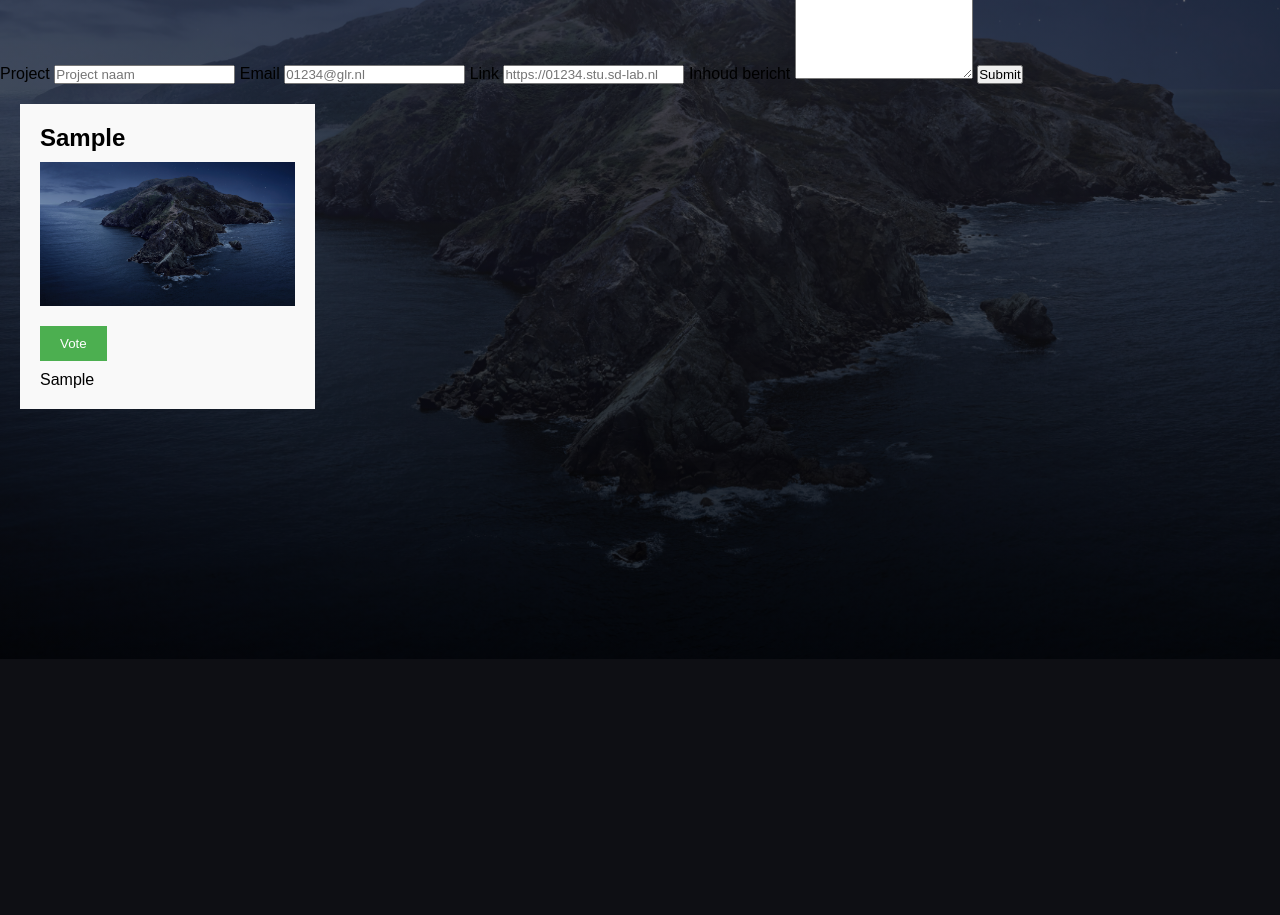
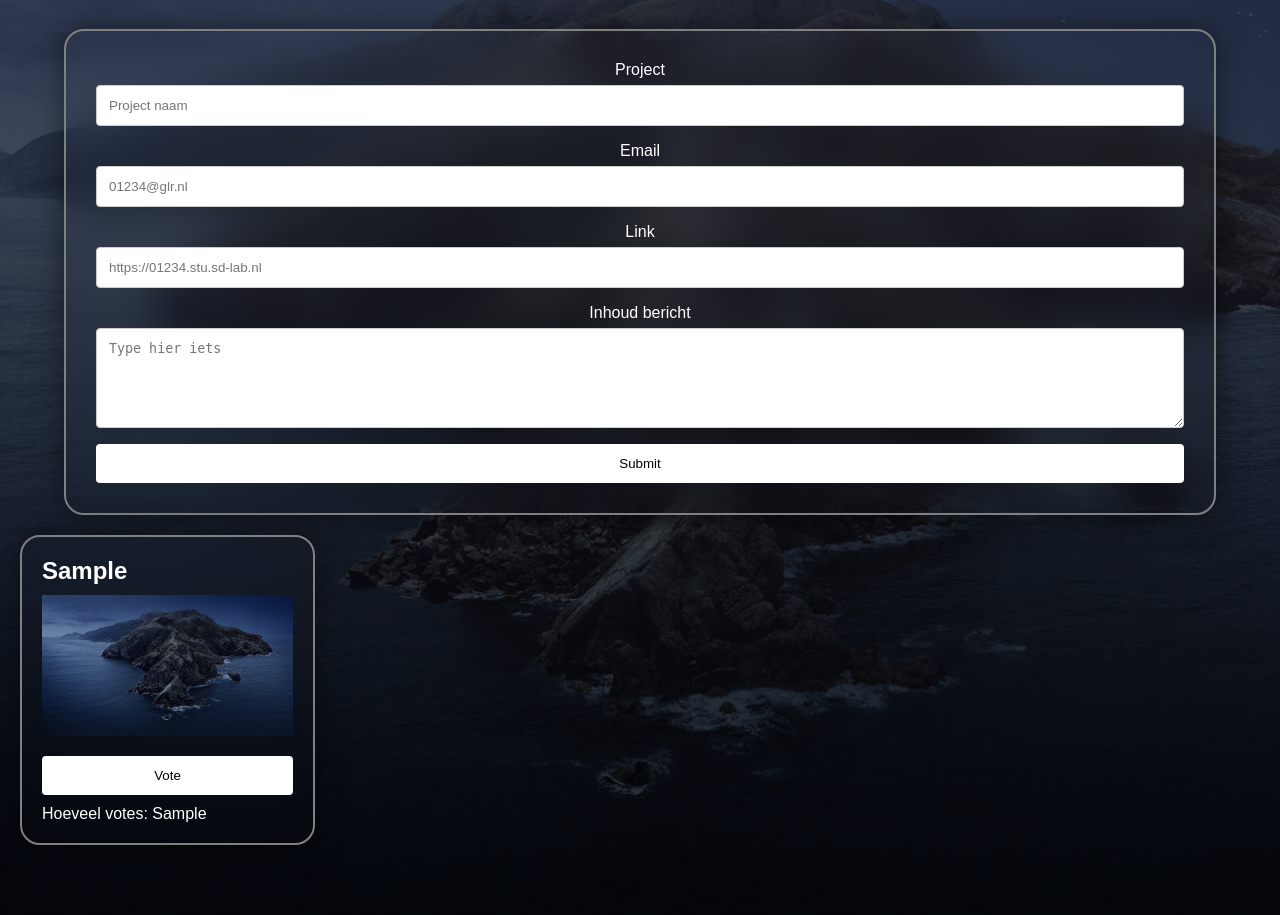
Before and after one commit to luclucyt/ChallageWeek, a PHP site: page /FavorieteProjecten.php in a window 1280 px wide. Shown: the part 141-1056 px from the top of the page. Before the commit the page ends 798 px from the top, so only its background shows below. Run offline with PHP 8.4, Linux system fonts and the light colour scheme; tables that the repository leaves empty or names only in its code hold one stand-in row (values such as "Sample post"); data that the repository does not hold is empty.

Commit message:
1234
123

```diff
--- a/FavorieteProjecten.php
+++ b/FavorieteProjecten.php
@@ -11,6 +11,7 @@
     <title>Vote for Fan Favorite</title>
     <link rel="stylesheet" type="text/css" href="css/style.css">
     <link rel="stylesheet" type="text/css" href="navbar.css">
+    <link rel="stylesheet" type="text/css" href="css/home.css">
     <script type="module" src="https://unpkg.com/ionicons@7.1.0/dist/ionicons/ionicons.esm.js" defer></script>
     <script nomodule src="https://unpkg.com/ionicons@7.1.0/dist/ionicons/ionicons.js" defer></script>
     <script src="login.js" defer></script>
@@ -22,7 +23,9 @@
 
 <body>
     <?php include 'include/login.html'; ?>
-
+    <section class="text">
+        <div class="text-wrapper container">
+            <div class="text-text">
                 <form method="POST" action="">
                     <label>Project</label>
                     <input type="text" name="kaas" placeholder="Project naam" required>
@@ -37,14 +40,8 @@
                     <textarea name="onderwerp" placeholder="Type hier iets" style="height: 100px;" required></textarea>
                     <button type="submit" name="addProject">Submit</button>
                 </form>
-    <!-- <form method="POST" action="">
-        <input type="text" placeholder="Project naam" name="kaas"><br>
-        <input type="email" placeholder="Email" name="frikandelbroodje"><br>
-        <input type="text" placeholder="Link" name="kogel"><br>
-
-        <button type="submit" name="addProject">Submit</button>
-    </form> -->
-
+            </div>
+        </div>
             <div class="project-list">
                 <?php
                 $sql = "SELECT * FROM albertheijn ORDER BY ruttes DESC";
@@ -57,11 +54,11 @@
                     <form class="voting" method="post" action="">
                         <input type="hidden" name="id" value="<?= $row['postID']?>">
                         <button type="submit" name="vote" class="vote-btn">Vote</button>
-                <p><?= $row['ruttes'] ?></p>
+                        <p>Hoeveel votes: <?= $row['ruttes'] ?></p>
                     </form>
                 </div>
                 <?php } ?>
-    </div>
+    </section>
 </html>
 
 <?php
--- a/css/home.css
+++ b/css/home.css
@@ -82,7 +82,7 @@
     box-shadow: 0 0 30px rgba(0, 0, 0, .5);
 }
 
-input[type=text], input[type=email], input[type=number], textarea {
+input[type=text], input[type=email], textarea {
     width: 100%;
     padding: 12px;
     border: 1px solid #ccc;
@@ -93,9 +93,9 @@ input[type=text], input[type=email], input[type=number], textarea {
     resize: vertical;
 }
 
-input[type=submit] {
-    background-color: var(--background);
-    color: white;
+button[type=submit] {
+    background-color: white;
+    color: black;
     padding: 12px 20px;
     border: none;
     border-radius: 4px;
@@ -103,6 +103,6 @@ input[type=submit] {
     cursor: pointer;
 }
 
-input[type=submit]:hover {
-    background-color: var(--hover-color);
+button[type=submit]:hover {
+    background-color: gray;
 }
--- a/css/style.css
+++ b/css/style.css
@@ -79,8 +79,14 @@ body {
   }
 
   .project {
-    background-color: #f9f9f9;
+    background-color: transparent;
+    color: white;
     padding: 20px;
+    background: transparent;
+    border: 2px solid grey;
+    border-radius: 20px;
+    backdrop-filter: blur(20px);
+    box-shadow: 0 0 30px rgba(0, 0, 0, .5);
   }
 
   .project h2 {
@@ -294,7 +300,6 @@ body {
   }
 
   .project {
-    background-color: #f9f9f9;
     padding: 20px;
   }
 
```
Lines whose indentation alone changed are shown as unchanged.
